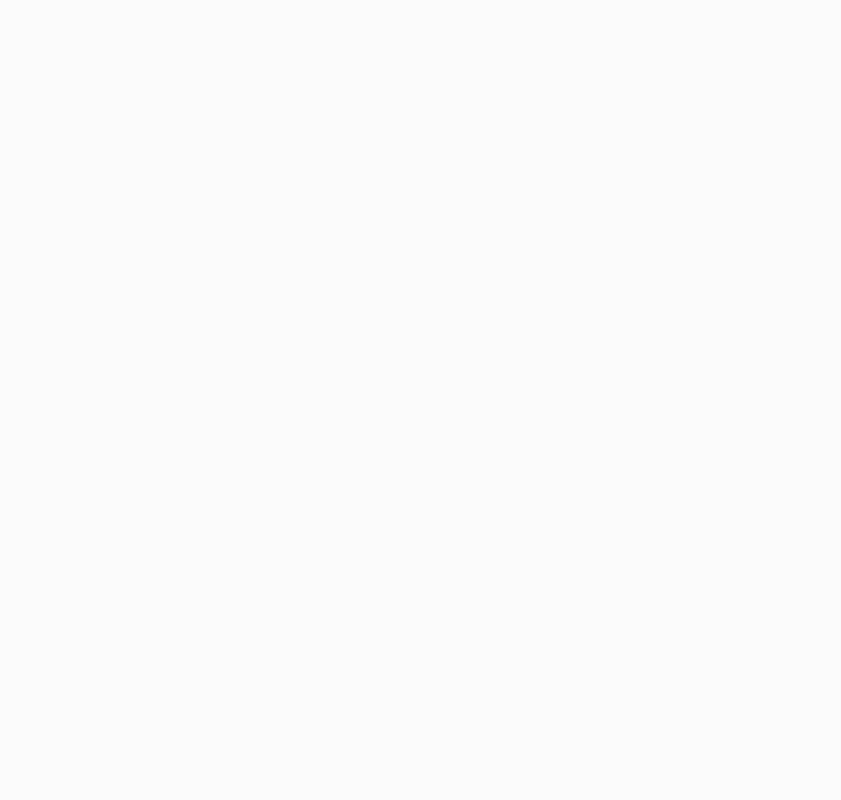
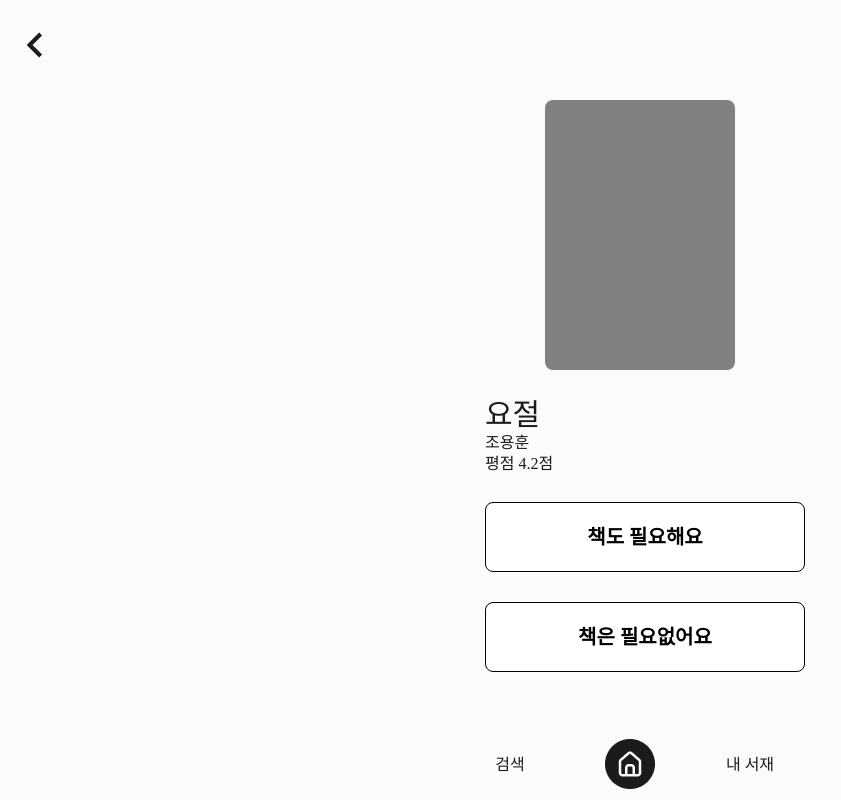
Before and after one commit to UGG-Thon-7-Team/ugg_frontend, a React (Vite) app: page /buybook in a window 1280 px wide. Before the commit this address had no page. Shown: the whole page, without its empty margins (0-841 px from the left). Built offline with nearby package versions, Linux system fonts and the light colour scheme; a web font is replaced by a local one.

Commit message:
FEAT: buypage1

```diff
--- /dev/null
+++ b/src/pages/BuyPage1.jsx
@@ -0,0 +1,65 @@
+import { MdNavigateBefore } from "react-icons/md";
+import styled from "styled-components";
+import { useNavigate } from "react-router-dom";
+
+export default function BuyPage1() {
+    const navigate = useNavigate();
+        return (
+          <>
+            <Container>
+                <PrevBtn onClick={()=>navigate('/bookdetail')}><MdNavigateBefore /></PrevBtn>
+                <Div></Div>
+                <BookInfo>
+                    <Title>요절</Title>
+                    <div>조용훈</div>
+                    <div>평점 4.2점</div>
+                </BookInfo>
+                <ButtonWrapper>
+                    <Button onClick={()=>navigate('/celebdetail')}>책도 필요해요</Button>
+                    <Button onClick={()=>navigate('/celebdetail')}>책은 필요없어요</Button>
+                </ButtonWrapper>
+            </Container>
+          </>
+        );
+    }
+const Container = styled.div`
+
+`;
+const PrevBtn = styled.div`
+    font-size:50px;
+    position:fixed;
+    top:20px;
+    left:10px;
+`;
+const Div = styled.div`
+    width:190px;
+    height:270px;
+    border-radius:8px;
+    background-color:gray;
+    margin:0 auto;
+    margin-top:100px;
+`;
+const BookInfo = styled.div`
+    margin-top:30px;
+    display:flex;
+    flex-direction: column;
+    align-items: left;
+    gap:5px;
+    *{font-size:16px;}
+`;
+const Title = styled.div`
+    font-size:30px;
+`;
+const ButtonWrapper = styled.div`
+    margin-top:30px;
+`;
+const Button = styled.button`
+    font-size:20px;
+    font-weight:600;
+    width:320px;
+    height:70px;
+    border-radius:8px;
+    border:1.5px solid black;
+    background-color:white;
+    margin-bottom:30px;
+`;
--- a/src/router/Routes.jsx
+++ b/src/router/Routes.jsx
@@ -6,6 +6,7 @@
 import MainLayout from '@layouts/MainLayout';
 import CelebDetailPage from '../pages/CelebDetailPage';
 import BookDetailPage from '../pages/BookDetailPage'
+import BuyPage1 from '../pages/BuyPage1'
 
 export default function Routes() {
   return (
@@ -17,6 +18,7 @@
         <Route path="library" element={<LibraryPage />} />
         <Route path="celebdetail" element={<CelebDetailPage />} />
         <Route path="bookdetail" element={<BookDetailPage />} />
+        <Route path="buybook" element={<BuyPage1 />} />
       </Route>
     </ReactRouters>
   );
```
